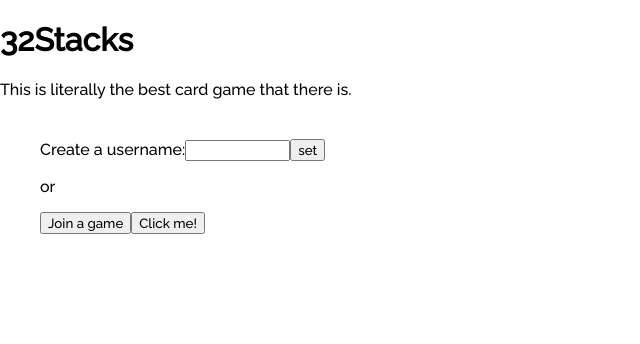
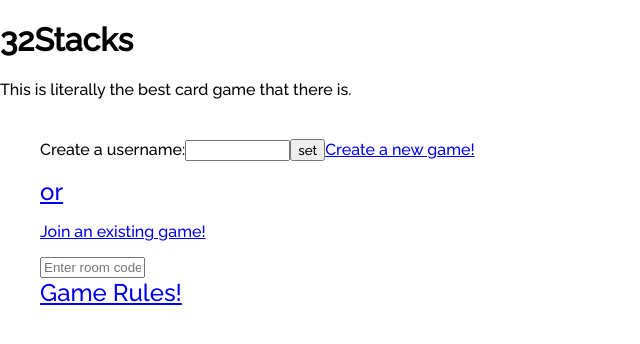
Before and after one commit to EricNavar/32-stacks, a React (Create React App) app: page / in a window 1280 px wide. Shown: the top 344 px of the page, without its empty margins (0-640 px from the left). Built offline with nearby package versions, Linux system fonts and the light colour scheme.

Commit message:
fix shit

```diff
--- a/src/App.js
+++ b/src/App.js
@@ -15,6 +15,7 @@ function App() {
         <Route path="/" element={<Home />} />
         <Route path="/rules" element={<GameRules />} />
         <Route path="/play" element={<PlayScreen />} />
+        <Route path="/play/:room" element={<PlayScreen />} />
         <Route path="/server-test/:room" element={<ServerTest />} />
       </Routes>
     </BrowserRouter>
--- a/src/Home.js
+++ b/src/Home.js
@@ -1,5 +1,6 @@
-import React from 'react';
 import { useNavigate } from 'react-router-dom';
+import React, { useState } from 'react';
+import Logo from './assets/logo.png';
 
 const generateRoomCode = () => {
   let characters = "ABCDEFGHIJKLMNOPQRSTUVWXYZ1234567890";
@@ -11,12 +12,9 @@ const generateRoomCode = () => {
 }
 
 function Home(props) {
-  const navigate = useNavigate();
 
-  const testOnClick = () => {
-    const roomCode = generateRoomCode();
-    navigate(`/server-test/${roomCode}`)
-  }
+  const [roomCode, setRoomCode] = useState("");
+  const [name, setName] = useState("");
 
   return (
     <div>
@@ -27,13 +25,21 @@ function Home(props) {
           <label for="name">Create a username:</label>
           <input type="text" id="name" name="name" required minlength="4" maxlength="8" size="10"/>
           <button>set</button>
+            {/* eslint-disable-next-line jsx-a11y/anchor-is-valid*/}
+            <a href={`/play/${generateRoomCode()}`}>Create a new game!</a>
         </div>
         <p>
-          or
+          <a style={{fontSize:"24px"}} href="https://www.youtube.com/watch?v=a3Z7zEc7AXQ" target="_blank">or</a>
         </p>
         <div>
-          <button>Join a game</button>
-          <button onClick={testOnClick}>Click me!</button>
+            {/* eslint-disable-next-line jsx-a11y/anchor-is-valid*/}
+            <a href={`/play/${roomCode}`}>Join an existing game!</a>
+          <p></p>
+          <input type="text" id="link" name="link" placeholder="Enter room code here" size="10" onChange={(e) => setRoomCode(e.target.value.toUpperCase())}/>
+        </div>
+
+        <div id="child2">
+          <a style={{fontSize:"24px"}} href="rules">Game Rules!</a>
         </div>
       </div>
     </div>
```
